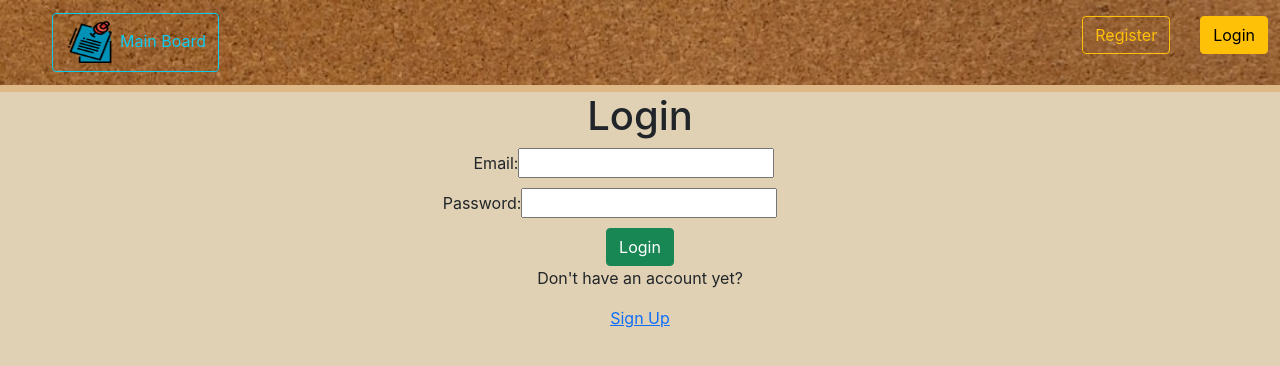
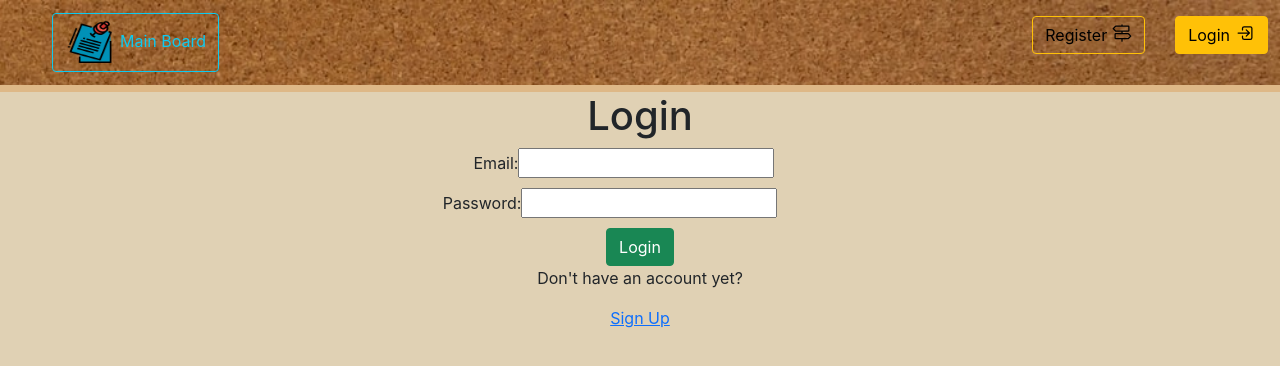
Before and after one commit to procrastonator/objectivision, a React (Create React App) app: page /login in a window 1280 px wide. Shown: the top 366 px of the page. Built offline with nearby package versions, Linux system fonts and the light colour scheme; no server answers.

Commit message:
final final finalll push

```diff
--- a/src/components/Header .js
+++ b/src/components/Header .js
@@ -5,6 +5,9 @@ import house from "./assets/home-logo-pin.webp";
 import logout from "./assets/log-out-outline.svg"
 import create from "./assets/create-outline.svg"
 import list from "./assets/list-outline.svg"
+import login from "./assets/log-in-outline.svg"
+import registrate from "./assets/trail-sign-outline.svg"
+
 
 import "./Header.css";
 
@@ -68,20 +71,22 @@ export default function Header() {
                 <div className="logout">
                 <div className="spacing">
                   <NavLink
-                    className="position btn btn-outline-warning"
+                    className="position btn btn-outline-warning yellow"
                     aria-current="page"
                     to="/signup"
                   >
                     Register
+                  <img className="move-left" src={registrate} alt="home Icon " width="20" height="20" />
                   </NavLink>
                   </div>
                   <div>
                   <NavLink
-                    className="position btn btn-outline-warning"
+                    className="position btn btn-outline-warning yellow"
                     aria-current="page"
                     to="/login"
                   >
                     Login
+                  <img className="move-left" src={login} alt="home Icon " width="20" height="20" />
                   </NavLink>
                   </div>
                   </div>
--- a/src/components/ProjectDetails.css
+++ b/src/components/ProjectDetails.css
@@ -14,7 +14,7 @@
 
 .Size{
     height: 0rem;
-    width: 100rem;
+    width: 60rem;
 }
 
 .border{
```
Also changed, not shown: src/components/assets/log-in-outline.svg (added), src/components/assets/trail-sign-outline.svg (added).
